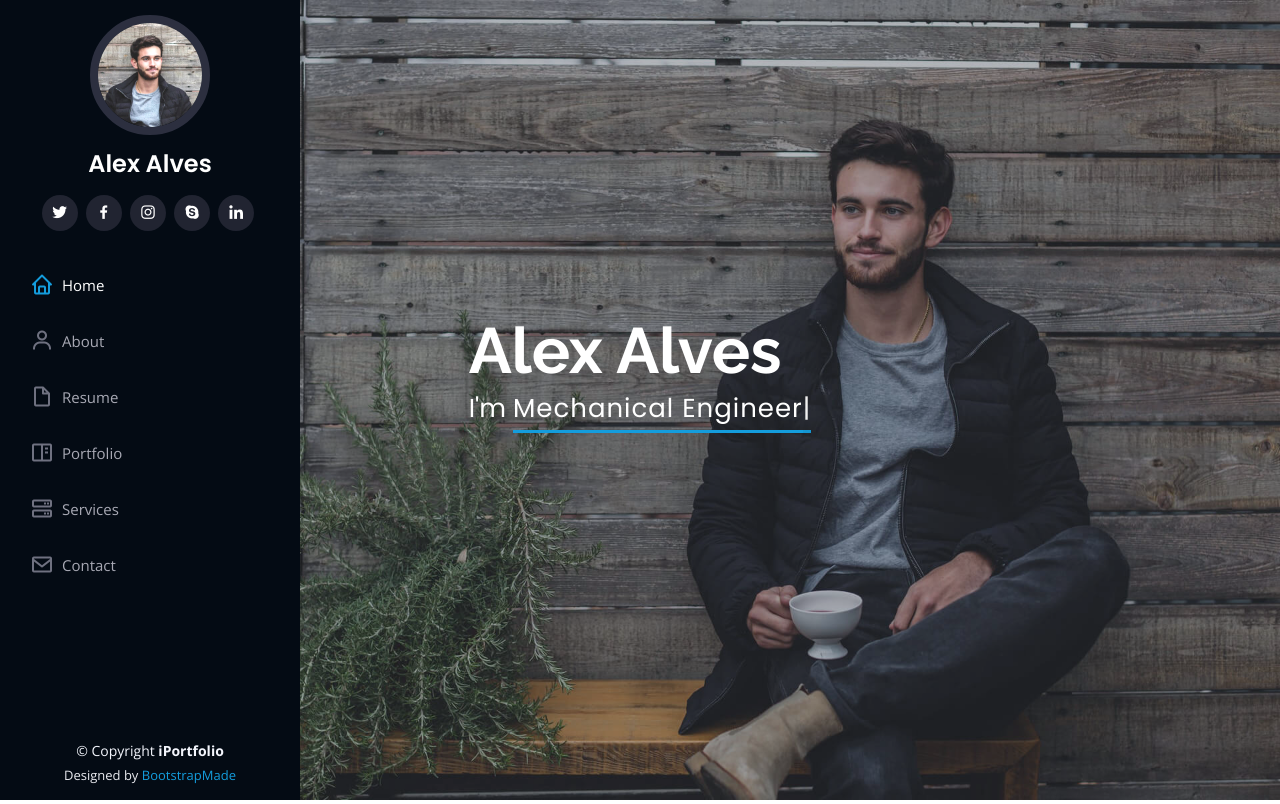
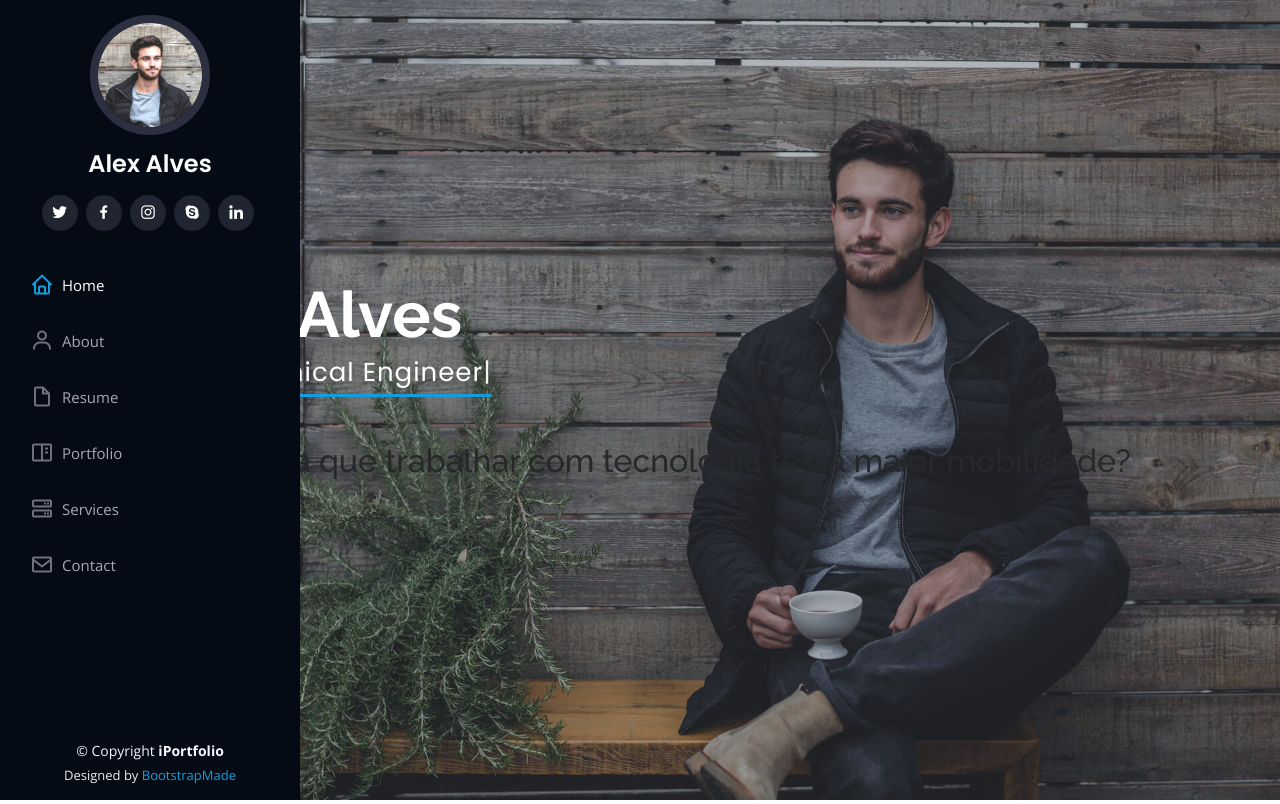
Before and after one commit to AlexAlvesJr/turma15b-heroku, a PHP site: page / in a window 1280 px wide. Shown: the top 804 px of the page. Run offline with PHP 8.4, Linux system fonts and the light colour scheme; some libraries are stand-ins or nearby versions.

Commit message:
adc link whatsapp

```diff
--- a/index.php
+++ b/index.php
@@ -76,6 +76,8 @@
     <div class="hero-container" data-aos="fade-in">
       <h1>Alex Alves</h1>
       <p>I'm <span class="typed" data-typed-items="IT Analyst, Mechanical Engineer, DJ"></span></p>
+      <h2>Você sabia que trabalhar com tecnologia te dá maior mobilidade?</h2>
+      <a target="_blank" href="https://api.whatsapp.com/send?phone=5511998771834&text=Ol%C3%A1%2C%20qual%20o%20valor%20da%20consultoria%3F"> agendar consultoria</a>
     </div>
   </section><!-- End Hero -->
 
```
